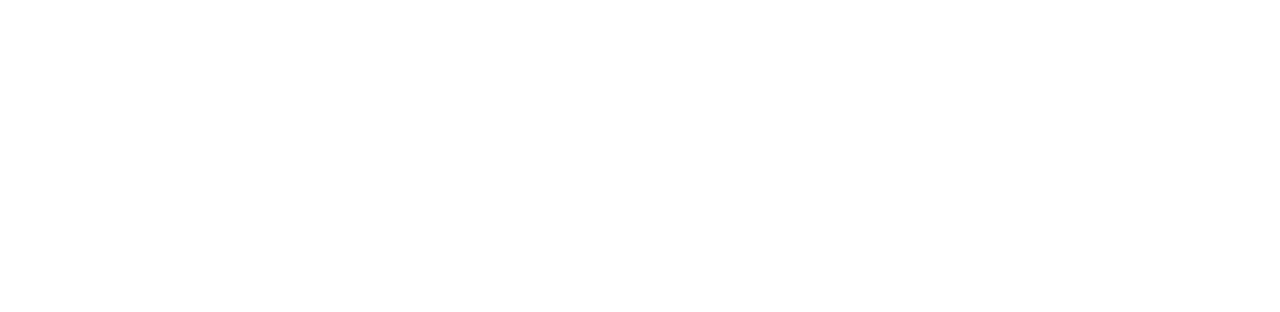
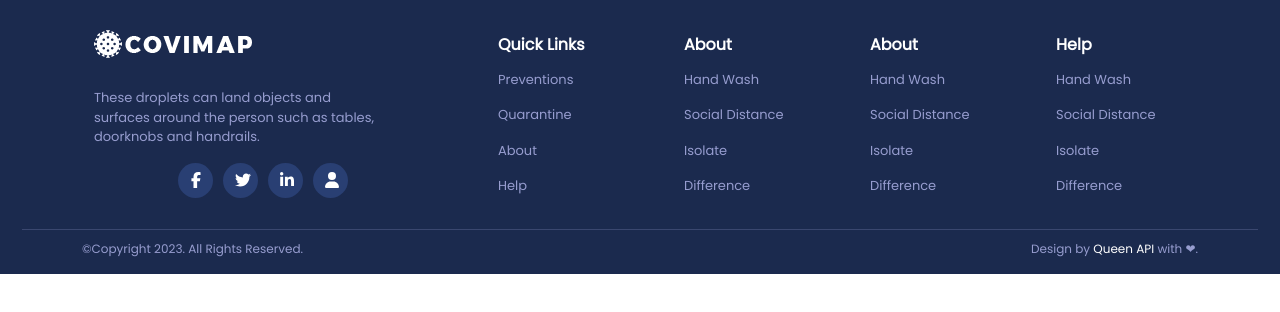
Before and after one commit to IrisGomis/queen-api, a React (Create React App) app: page /Footer in a window 1280 px wide. Shown: the top 312 px of the page. Built offline with nearby package versions, Linux system fonts and the light colour scheme; a web font is replaced by a local one.

Commit message:
corregido width footer

```diff
--- a/src/App.js
+++ b/src/App.js
@@ -5,7 +5,7 @@
 function App() {
   return (
     <div className="App">
-
+      <Footer />
     </div>
   );
 }
--- a/src/components/organismos/Footer.jsx
+++ b/src/components/organismos/Footer.jsx
@@ -12,8 +12,7 @@
 
 function Footer() {
     return (
-        <Container fluid>
-            <div className="footer">
+        <Container className="footer">
             <Row className="top-footer">
                 <Col className="footer-info" sm={8} md={12} lg={4} xl={4}>
                     <img className="footer-info-logo"
@@ -94,7 +93,6 @@
                     </p>
                 </Col>
             </Row>
-            </div>
         </Container>
     )
 };
--- a/src/components/organismos/footer.css
+++ b/src/components/organismos/footer.css
@@ -1,5 +1,6 @@
 .footer {
     background-color: #1b2a4e;
+    min-width: 100vw;
 }
 
 .top-footer {
```
Lines whose indentation alone changed are shown as unchanged.
